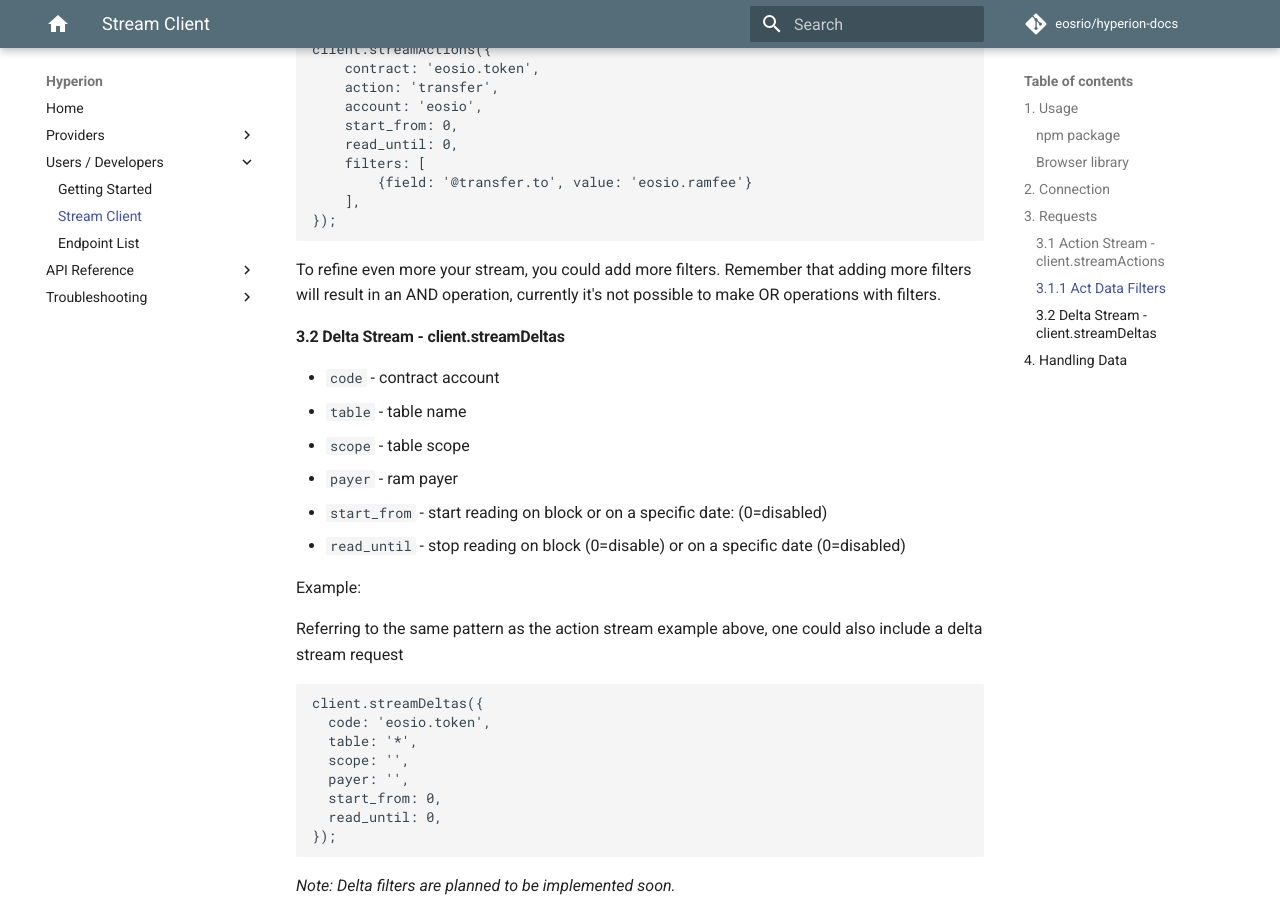
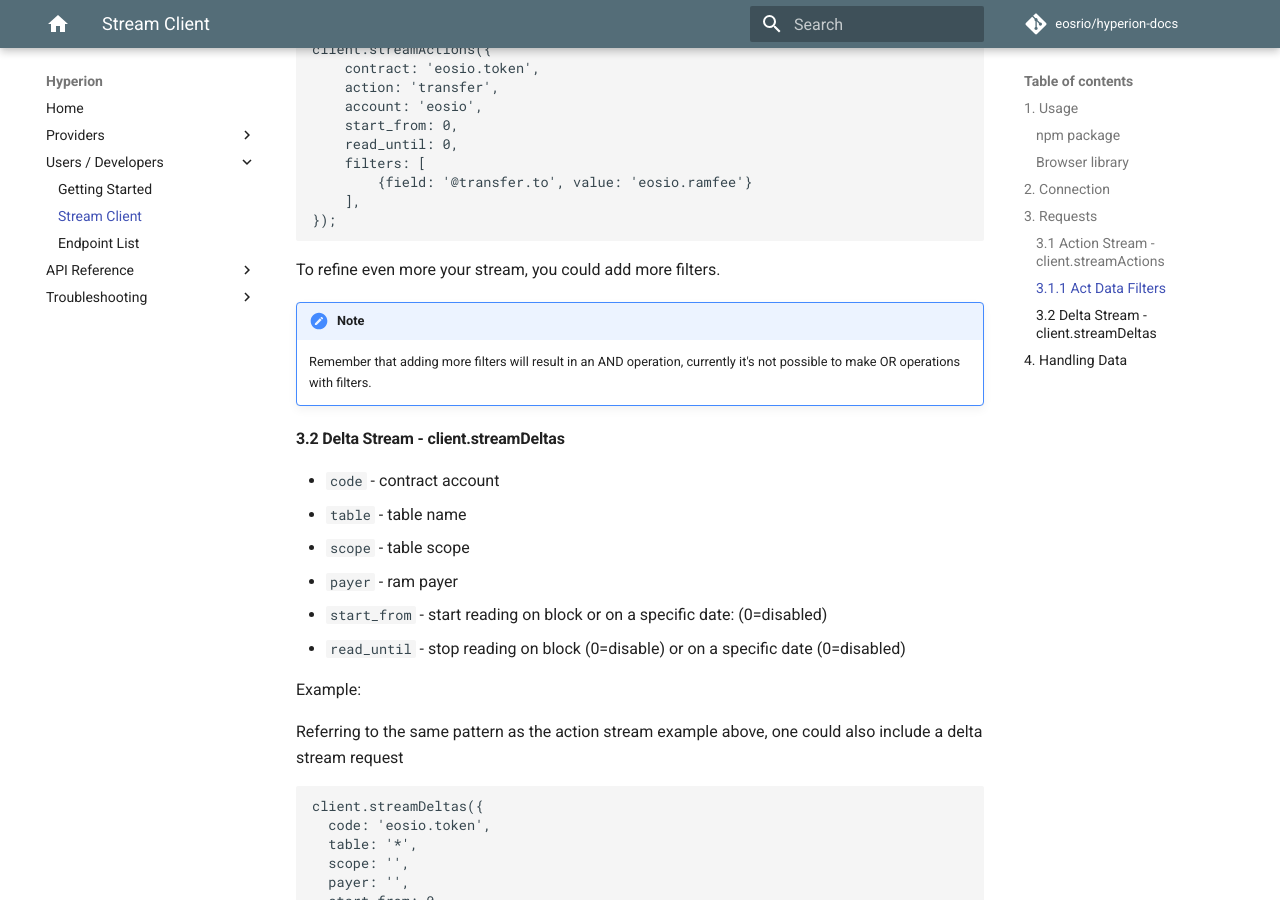
Before and after one commit to eosrio/hyperion-docs, an MkDocs documentation site: the page built from docs/stream_client.md, in a window 1280 px wide and 900 px high, scrolled down 2579 px. Built offline with MkDocs 1.6.1 and Material for MkDocs 9.7.7, drawn with Linux system fonts in a browser that asks for light colours; comment, search, counter and statistics services are not loaded.

Commit message:
Update stream_client.md

````diff
--- a/docs/stream_client.md
+++ b/docs/stream_client.md
@@ -121,8 +121,11 @@ client.streamActions({
 });
 ```
 
-To refine even more your stream, you could add more filters. Remember that adding more filters
-will result in an AND operation, currently it's not possible to make OR operations with filters.
+To refine even more your stream, you could add more filters.
+
+!!!note
+    Remember that adding more filters will result in an AND operation, currently it's not possible to make OR operations with filters.
+
 
 #### 3.2 Delta Stream - client.streamDeltas
 
````
